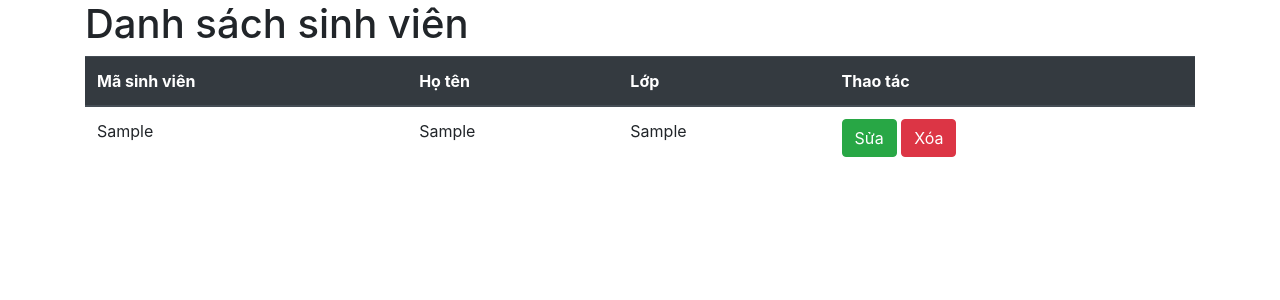
After one commit to coderyeubug/phplabel1, a PHP site: page /listed.php in a window 1280 px wide. The commit adds this page. Shown: the top 300 px of the page. Run offline with PHP 8.4, Linux system fonts and the light colour scheme; tables that the repository leaves empty or names only in its code hold one stand-in row (values such as "Sample post").

Commit message:
File update

```diff
--- a/QLSV/connect.php
+++ b/QLSV/connect.php
@@ -1,4 +1,3 @@
 <?php
     $conn = mysqli_connect("localhost", "root", "", "qlsv");
-
 ?>
--- /dev/null
+++ b/QLSV/listed.php
@@ -0,0 +1,67 @@
+<!DOCTYPE html>
+<html lang="en">
+<head>
+    <meta charset="UTF-8">
+    <meta http-equiv="X-UA-Compatible" content="IE=edge">
+    <meta name="viewport" content="width=device-width, initial-scale=1.0">
+    <title>Listed</title>
+
+    <!-- Link Bootstrap 4 -->
+    <!-- Latest compiled and minified CSS -->
+    <link rel="stylesheet" href="https://cdn.jsdelivr.net/npm/bootstrap@4.6.2/dist/css/bootstrap.min.css">
+
+    <!-- jQuery library -->
+    <script src="https://cdn.jsdelivr.net/npm/jquery@3.6.3/dist/jquery.slim.min.js"></script>
+
+    <!-- Popper JS -->
+    <script src="https://cdn.jsdelivr.net/npm/popper.js@1.16.1/dist/umd/popper.min.js"></script>
+
+    <!-- Latest compiled JavaScript -->
+    <script src="https://cdn.jsdelivr.net/npm/bootstrap@4.6.2/dist/js/bootstrap.bundle.min.js"></script>
+
+</head>
+<body>
+    <div class="container">
+        <h1>Danh sách sinh viên</h1>
+    <table class="table">
+    <thead class="thead-dark">
+      <tr>
+        <th>Mã sinh viên</th>
+        <th>Họ tên</th>
+        <th>Lớp</th>
+        <th>Thao tác</th>
+      </tr>
+    </thead>
+    <tbody>
+        <!-- Cần các thuật toán -->
+        <!-- Connect -->
+        <?php
+        require_once 'connect.php';
+
+        // Statement
+        $listed_sql = 'select * from sinhvien order by lop, hoten';
+
+        // Executed
+        $result = mysqli_query($conn, $listed_sql);
+
+        // Duyệt qua result
+        while ($r = mysqli_fetch_assoc($result)) {
+?>
+
+    <tr>
+        <td><?php echo $r['masv']?></td>
+        <td><?php echo $r['hoten']?></td>
+        <td><?php echo $r['lop']?></td>
+        <td>
+            <a href="" class="btn btn-success">Sửa</a>
+            <a href="delete.php?sid=<?php echo $r['id'];?>" class="btn btn-danger">Xóa</a>
+        </td>
+    </tr>
+            <?php
+        }
+            ?>
+    </tbody>
+  </table>
+    </div>
+</body>
+</html>
```
Also changed, not shown: QLSV/add.php (+10 -4 lines), QLSV/index.php (renamed from QLSV/add.html, +13 -1 lines), QLSV/delete.php (added), QLSV/fix.php (added).
